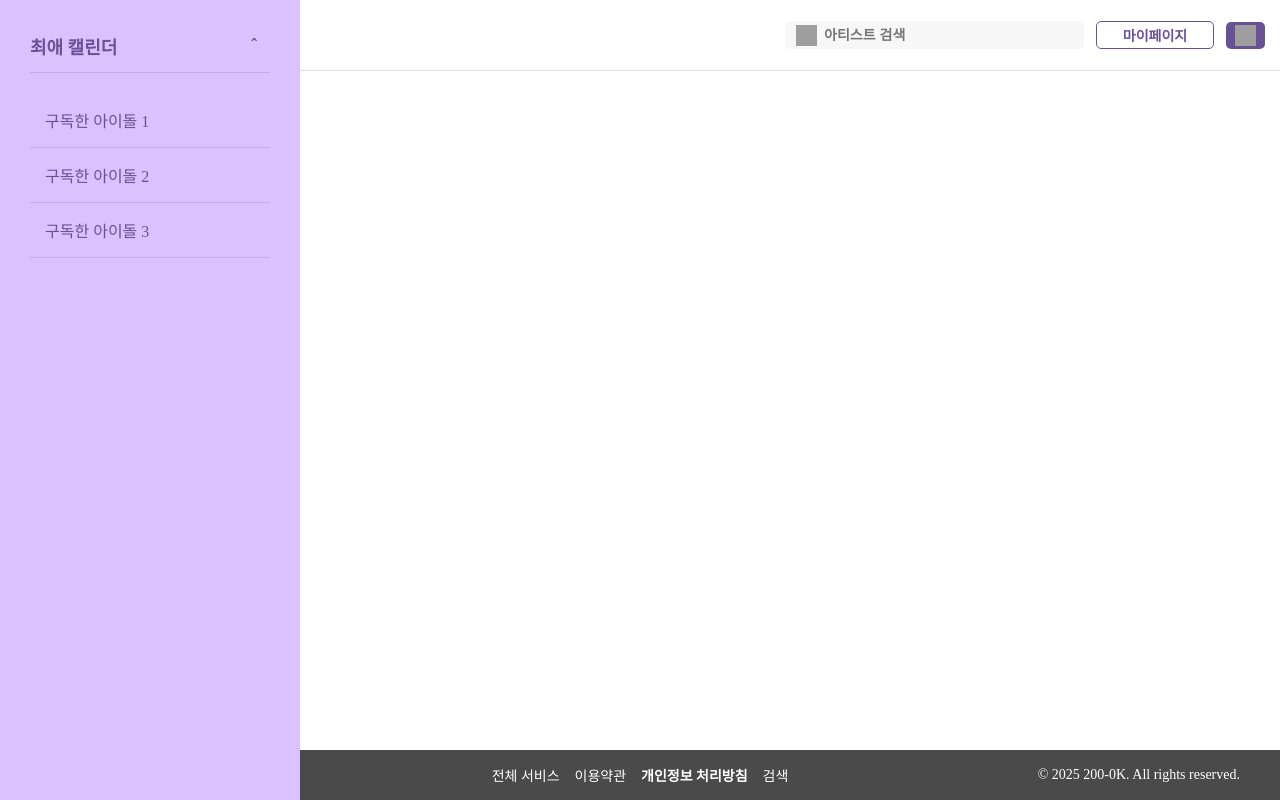
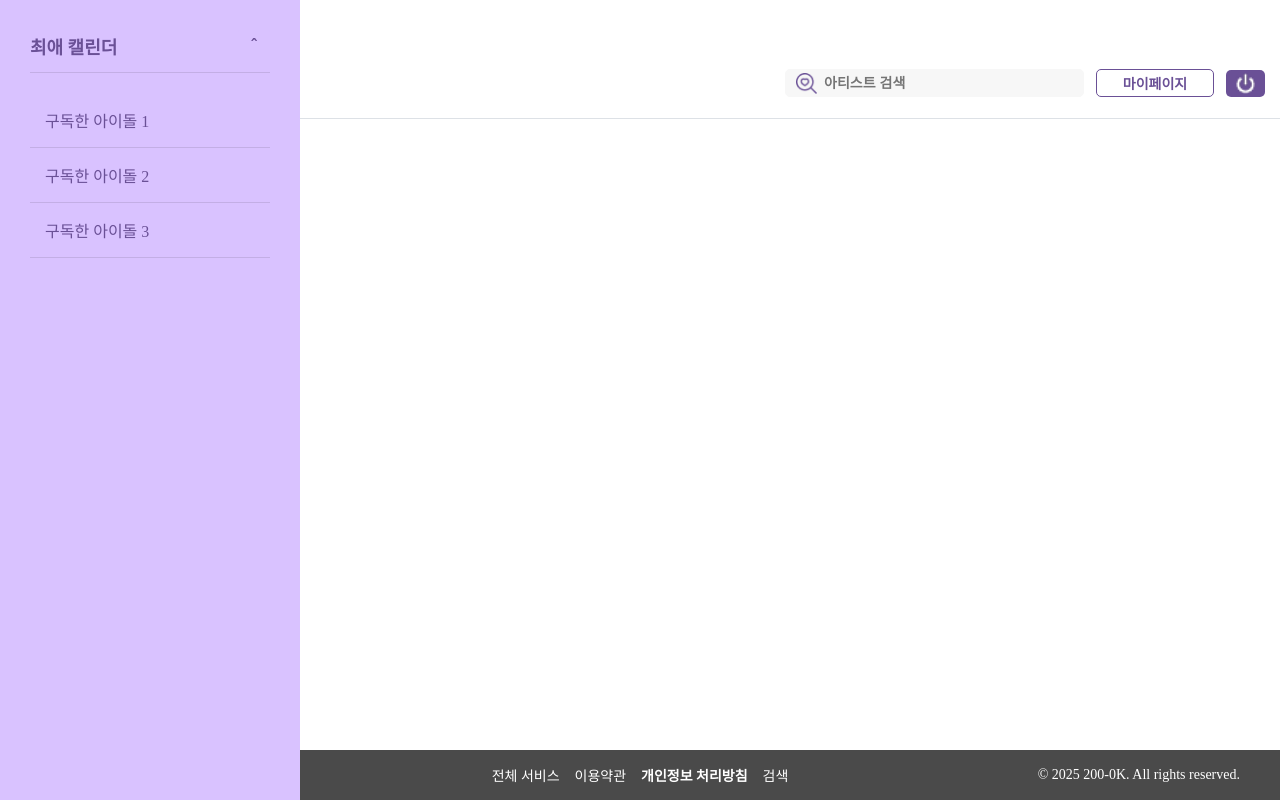
Before and after one commit to oz-200ok/fav_idolfe, a React (Vite) app: page /mypage in a window 1280 px wide. Built offline with nearby package versions, Linux system fonts and the light colour scheme; grey boxes are pictures that could not be loaded; the HTML template or start-up script is replaced by a standard one.

Commit message:
🩹[chore]공통 컴포넌트 병합

```diff
--- a/src/App.tsx
+++ b/src/App.tsx
@@ -12,7 +12,6 @@ import SideBar from './components/common/SideBar';
 function App() {
   return (
     <>
-      <Header /> {/* ✅ Header 추가 */}
       <Routes>
         <Route path="/" element={<Main />} />
         <Route path="/join" element={<Join />} />
@@ -21,6 +20,7 @@ function App() {
       </Routes>
       <Footer /> {/* ✅ Footer 추가 */}
       <SideBar /> {/* ✅ SideBar 추가 */}
+      <Header /> {/* ✅ Header 추가 */}
     </>
   );
 }
--- a/src/components/common/Header/index.tsx
+++ b/src/components/common/Header/index.tsx
@@ -1,9 +1,9 @@
 import { useState } from 'react';
 import { Link } from 'react-router-dom';
 import './Header.scss';
-import logo from '../../assets/9.png';
-import searchIcon from '../../assets/search.png';
-import logoutIcon from '../../assets/logout.png';
+import logo from '../../../assets/9.png';
+import searchIcon from '../../../assets/search.png';
+import logoutIcon from '../../../assets/logout.png';
 
 //헤더 컴포넌트 정의
 function Header() {
```
